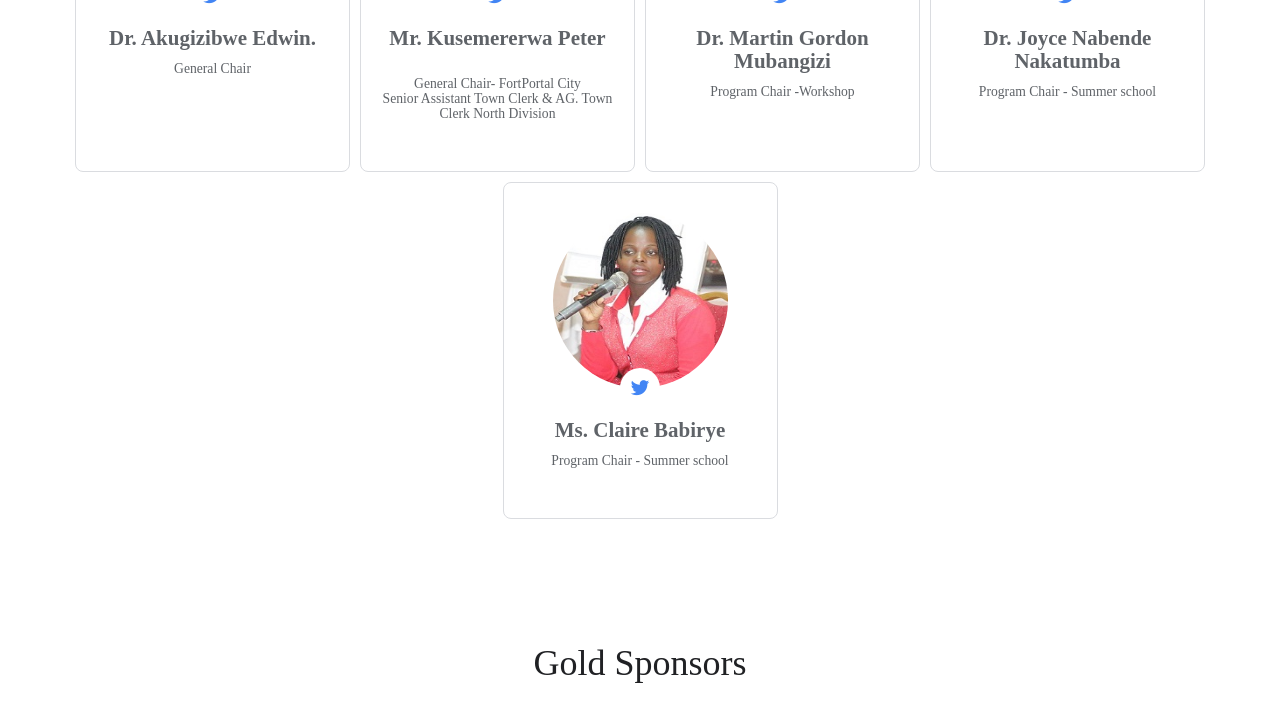
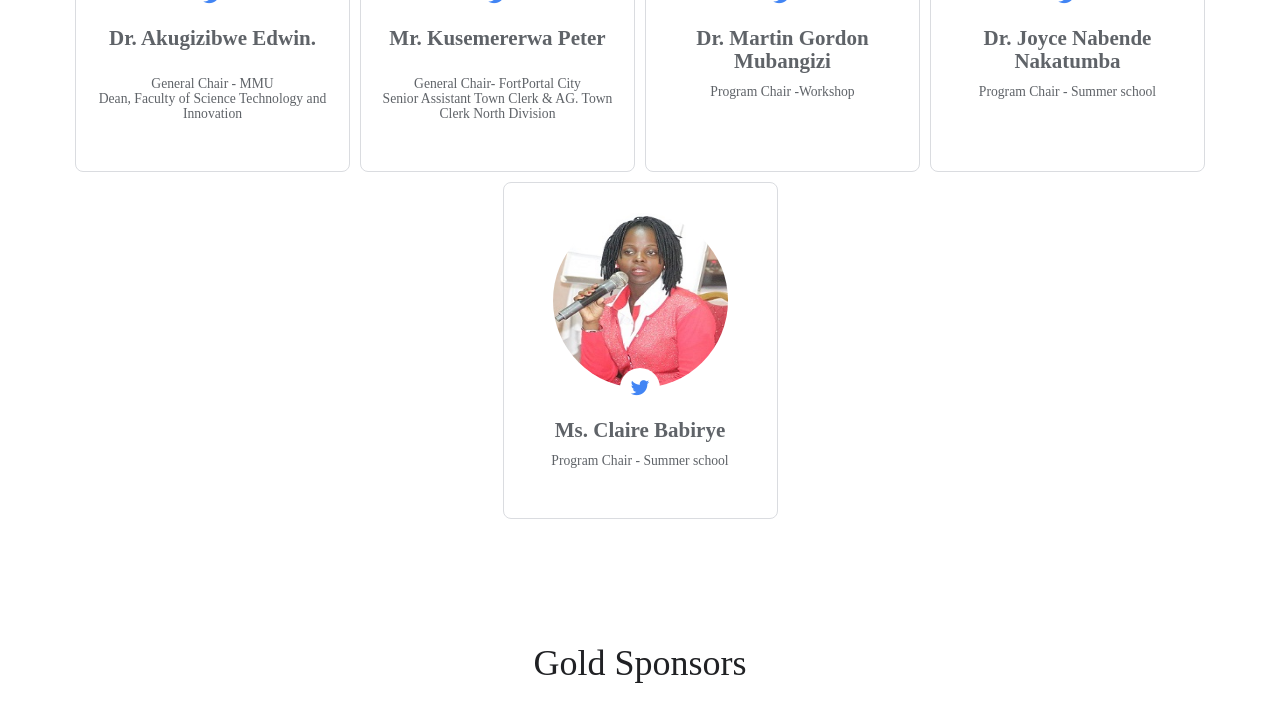
Before and after one commit to datsciafrica/dsaUganda, a Jekyll site: the page built from _events/dsau-westren.md, in a window 1280 px wide and 900 px high, scrolled down 5073 px, cut to the strip 199-900 px from the top of the window. Built offline with Jekyll 4.4.1, drawn with Linux system fonts in a browser that asks for light colours; some web fonts are replaced; some of the changed lines change nothing that is shown.

Commit message:
Update dsau-westren.md
Edited organising team

```diff
--- a/_events/dsau-westren.md
+++ b/_events/dsau-westren.md
@@ -516,7 +516,7 @@ speakers:
 organizers:
   - id: 1
     name: "Dr. Akugizibwe Edwin."
-    title: "General Chair"
+    title: "<br/> General Chair - MMU <br/> Dean, Faculty of Science Technology and Innovation"
     company: "Mountains of the Moon University"
     twitter: ""
     image: "/assets/img/people/Dr_Akugizibwe_Edwin.png"
@@ -525,13 +525,13 @@ organizers:
     title: "<br>General Chair- FortPortal City</br>Senior Assistant Town Clerk & AG. Town Clerk North Division"
     company: "Data Strategist Fort Portal City"
     twitter: ""
-    image: "/assets/img/people/K.Peter.png"
+    image: "/assets/img/people/Peter.png"
   - id: 3
     name: "Dr. Martin Gordon Mubangizi"
     title: "Program Chair -Workshop"
     company: "Pulse Lab Kampala"
     twitter: "https://twitter.com/mmubangizi15"
-    image: "/assets/img/people/martin.png"
+    image: "/assets/img/people/Martin-2.png"
   - id: 4
     name: "Dr. Joyce Nabende Nakatumba"
     title: "Program Chair - Summer school"
```
